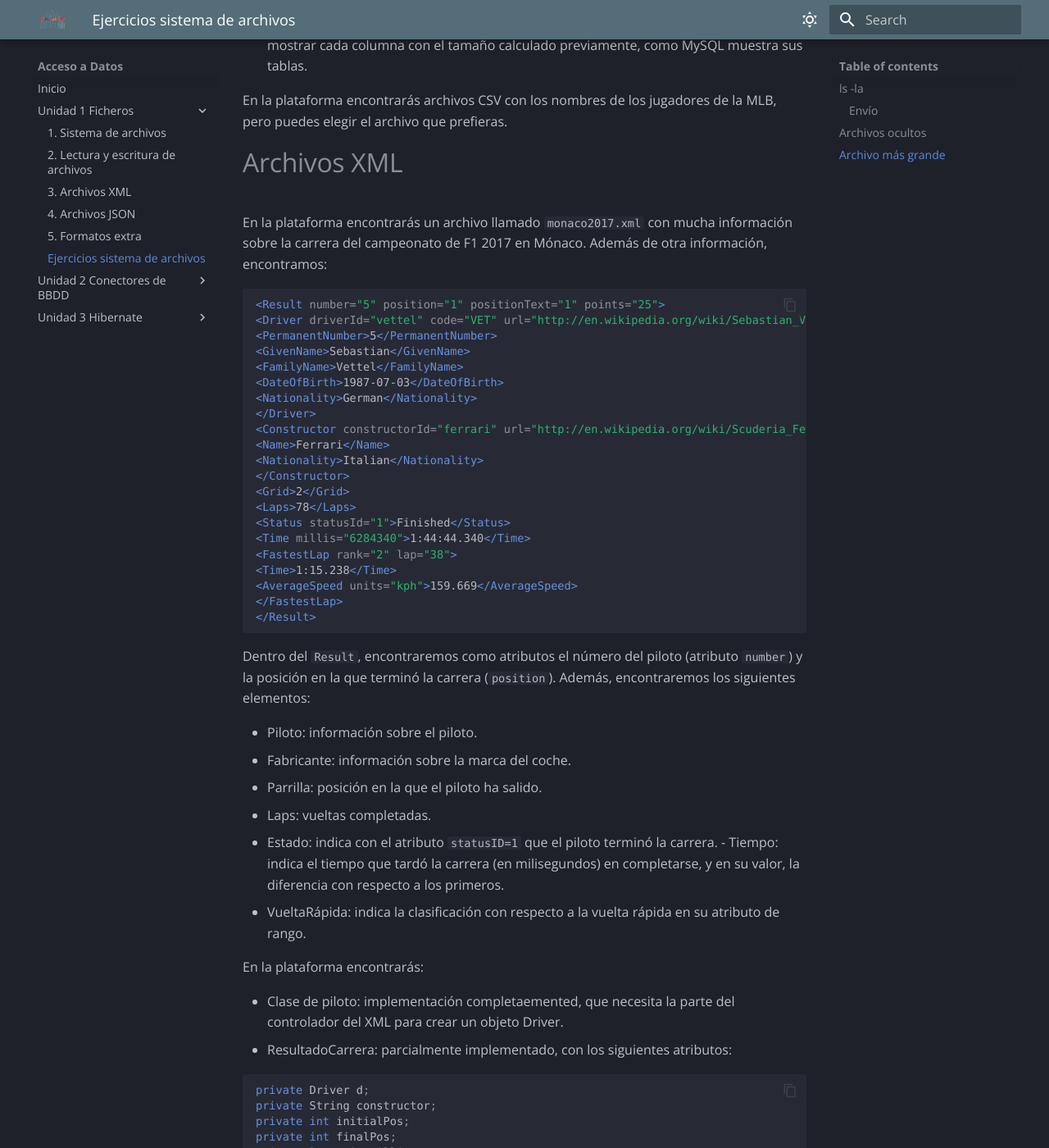
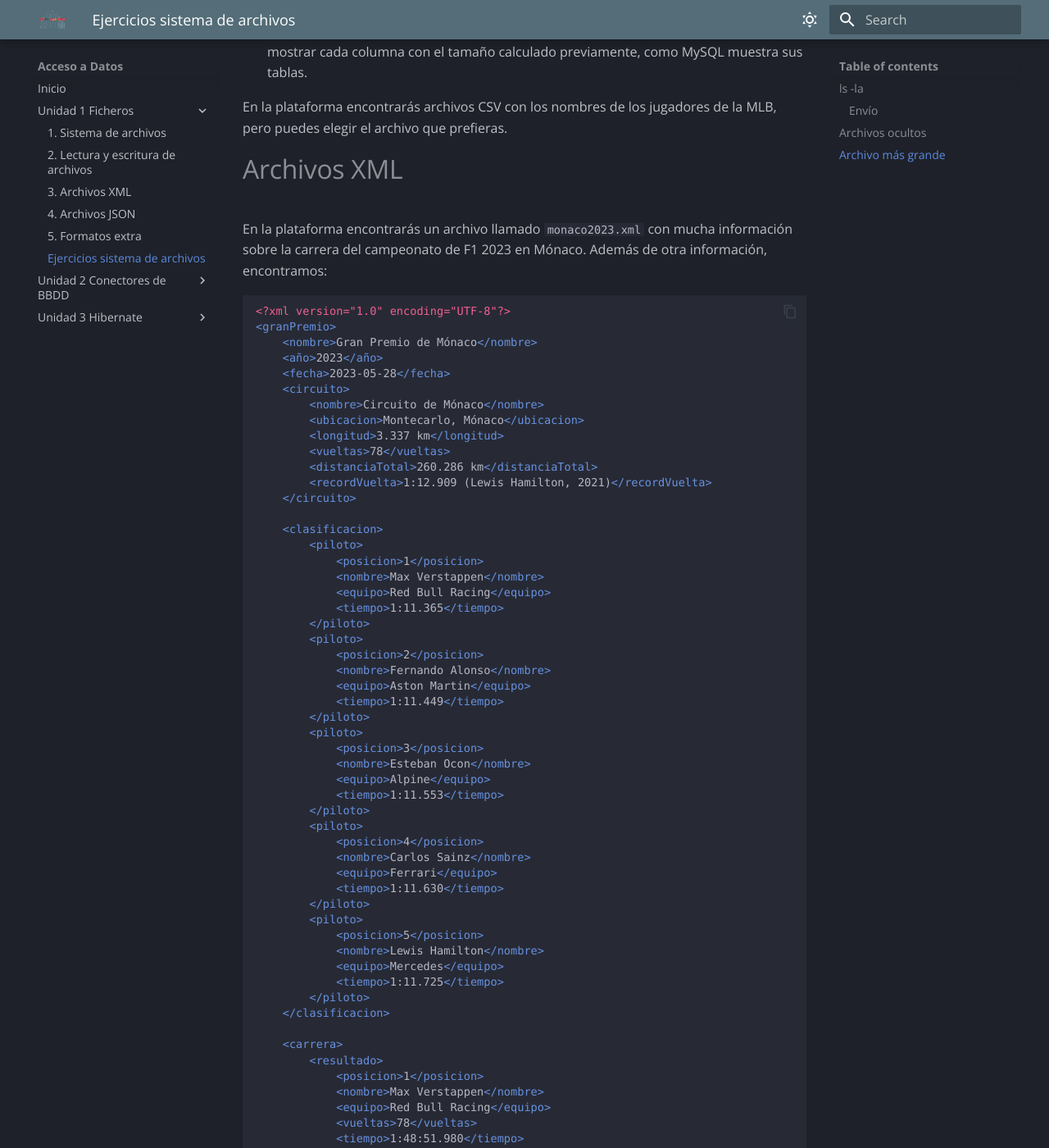
Before and after one commit to ManuEduGVA/ad, an MkDocs documentation site: the page built from docs/Unidad 1 Ficheros/6_Ejercicios.es.md, in a window 1280 px wide and 1400 px high, scrolled down 2372 px. Shown: the whole window at 82% size. Built offline with MkDocs 1.6.1 and Material for MkDocs 9.7.7, drawn with Linux system fonts in a browser that asks for light colours; some web fonts are replaced; some of the changed text lies outside the part shown.

Commit message:
Modificación ejercicios globales UD1. XML

````diff
--- a/docs/Unidad 1 Ficheros/6_Ejercicios.es.md
+++ b/docs/Unidad 1 Ficheros/6_Ejercicios.es.md
@@ -6,13 +6,14 @@ En este ejercicio, implementaremos una versión optimizada del programa [`ls`](h
 
 El modo de vista puede ser lista, columnas o tabla:
 
-- **Lista** $\rightarrow$ Los nombres de los archivos se muestran uno encima del otro. - **Columnas** $\rightarrow$ Igual que una lista, pero en varias columnas.
-- **Tabla** $\rightarrow$ Se mostrará la información del archivo, con este patrón: `DFRWH name size mod_data`:
-- `D` $\rightarrow$ es un directorio.
-- `F` $\rightarrow$ es un archivo.
-- `R` $\rightarrow$ podemos leer el archivo.
-- `W` $\rightarrow$ podemos escribir el archivo.
-- `H` $\rightarrow$ el archivo está oculto.
+- **Lista** &rarr; Los nombres de los archivos se muestran uno encima del otro.
+- **Columnas** &rarr; Igual que una lista, pero en varias columnas.
+- **Tabla** &rarr; Se mostrará la información del archivo, con este patrón: `DFRWH name size mod_data`:
+- `D` &rarr; es un directorio.
+- `F` &rarr; es un archivo.
+- `R` &rarr; podemos leer el archivo.
+- `W` &rarr; podemos escribir el archivo.
+- `H` &rarr; el archivo está oculto.
 
 #### Envío
 
@@ -82,62 +83,209 @@ En la plataforma encontrarás archivos CSV con los nombres de los jugadores de l
 
 # Archivos XML
 
-En la plataforma encontrarás un archivo llamado `monaco2017.xml` con mucha información sobre la carrera del campeonato de F1 2017 en Mónaco. Además de otra información, encontramos:
+En la plataforma encontrarás un archivo llamado `monaco2023.xml` con mucha información sobre la carrera del campeonato de F1 2023 en Mónaco. Además de otra información, encontramos:
 
 ```xml
-<Result number="5" position="1" positionText="1" points="25">
-<Driver driverId="vettel" code="VET" url="http://en.wikipedia.org/wiki/Sebastian_Vettel">
-<PermanentNumber>5</PermanentNumber>
-<GivenName>Sebastian</GivenName>
-<FamilyName>Vettel</FamilyName>
-<DateOfBirth>1987-07-03</DateOfBirth>
-<Nationality>German</Nationality>
-</Driver>
-<Constructor constructorId="ferrari" url="http://en.wikipedia.org/wiki/Scuderia_Ferrari">
-<Name>Ferrari</Name>
-<Nationality>Italian</Nationality>
-</Constructor>
-<Grid>2</Grid>
-<Laps>78</Laps>
-<Status statusId="1">Finished</Status>
-<Time millis="6284340">1:44:44.340</Time>
-<FastestLap rank="2" lap="38">
-<Time>1:15.238</Time>
-<AverageSpeed units="kph">159.669</AverageSpeed>
-</FastestLap>
-</Result>
+<?xml version="1.0" encoding="UTF-8"?>
+<granPremio>
+    <nombre>Gran Premio de Mónaco</nombre>
+    <año>2023</año>
+    <fecha>2023-05-28</fecha>
+    <circuito>
+        <nombre>Circuito de Mónaco</nombre>
+        <ubicacion>Montecarlo, Mónaco</ubicacion>
+        <longitud>3.337 km</longitud>
+        <vueltas>78</vueltas>
+        <distanciaTotal>260.286 km</distanciaTotal>
+        <recordVuelta>1:12.909 (Lewis Hamilton, 2021)</recordVuelta>
+    </circuito>
+
+    <clasificacion>
+        <piloto>
+            <posicion>1</posicion>
+            <nombre>Max Verstappen</nombre>
+            <equipo>Red Bull Racing</equipo>
+            <tiempo>1:11.365</tiempo>
+        </piloto>
+        <piloto>
+            <posicion>2</posicion>
+            <nombre>Fernando Alonso</nombre>
+            <equipo>Aston Martin</equipo>
+            <tiempo>1:11.449</tiempo>
+        </piloto>
+        <piloto>
+            <posicion>3</posicion>
+            <nombre>Esteban Ocon</nombre>
+            <equipo>Alpine</equipo>
+            <tiempo>1:11.553</tiempo>
+        </piloto>
+        <piloto>
+            <posicion>4</posicion>
+            <nombre>Carlos Sainz</nombre>
+            <equipo>Ferrari</equipo>
+            <tiempo>1:11.630</tiempo>
+        </piloto>
+        <piloto>
+            <posicion>5</posicion>
+            <nombre>Lewis Hamilton</nombre>
+            <equipo>Mercedes</equipo>
+            <tiempo>1:11.725</tiempo>
+        </piloto>
+    </clasificacion>
+
+    <carrera>
+        <resultado>
+            <posicion>1</posicion>
+            <nombre>Max Verstappen</nombre>
+            <equipo>Red Bull Racing</equipo>
+            <vueltas>78</vueltas>
+            <tiempo>1:48:51.980</tiempo>
+            <puntos>25</puntos>
+        </resultado>
+        <resultado>
+            <posicion>2</posicion>
+            <nombre>Fernando Alonso</nombre>
+            <equipo>Aston Martin</equipo>
+            <vueltas>78</vueltas>
+            <tiempo>+27.921</tiempo>
+            <puntos>18</puntos>
+        </resultado>
+        <resultado>
+            <posicion>3</posicion>
+            <nombre>Esteban Ocon</nombre>
+            <equipo>Alpine</equipo>
+            <vueltas>78</vueltas>
+            <tiempo>+36.990</tiempo>
+            <puntos>15</puntos>
+        </resultado>
+        <resultado>
+            <posicion>4</posicion>
+            <nombre>Lewis Hamilton</nombre>
+            <equipo>Mercedes</equipo>
+            <vueltas>78</vueltas>
+            <tiempo>+39.062</tiempo>
+            <puntos>12</puntos>
+        </resultado>
+        <resultado>
+            <posicion>5</posicion>
+            <nombre>George Russell</nombre>
+            <equipo>Mercedes</equipo>
+            <vueltas>78</vueltas>
+            <tiempo>+56.284</tiempo>
+            <puntos>10</puntos>
+        </resultado>
+    </carrera>
+
+    <vueltaRapida>
+        <piloto>Lewis Hamilton</piloto>
+        <equipo>Mercedes</equipo>
+        <tiempo>1:15.650</tiempo>
+        <vuelta>33</vuelta>
+    </vueltaRapida>
+
+    <abandonos>
+        <abandono>
+            <piloto>Charles Leclerc</piloto>
+            <equipo>Ferrari</equipo>
+            <vuelta>53</vuelta>
+            <causa>Daños por colisión</causa>
+        </abandono>
+        <abandono>
+            <piloto>Nyck de Vries</piloto>
+            <equipo>AlphaTauri</equipo>
+            <vuelta>41</vuelta>
+            <causa>Problemas mecánicos</causa>
+        </abandono>
+    </abandonos>
+
+    <clasificacionMundialPilotos>
+        <piloto>
+            <posicion>1</posicion>
+            <nombre>Max Verstappen</nombre>
+            <puntos>144</puntos>
+            <equipo>Red Bull Racing</equipo>
+        </piloto>
+        <piloto>
+            <posicion>2</posicion>
+            <nombre>Sergio Pérez</nombre>
+            <puntos>105</puntos>
+            <equipo>Red Bull Racing</equipo>
+        </piloto>
+        <piloto>
+            <posicion>3</posicion>
+            <nombre>Fernando Alonso</nombre>
+            <puntos>93</puntos>
+            <equipo>Aston Martin</equipo>
+        </piloto>
+    </clasificacionMundialPilotos>
+
+    <clasificacionMundialConstructores>
+        <equipo>
+            <posicion>1</posicion>
+            <nombre>Red Bull Racing</nombre>
+            <puntos>249</puntos>
+        </equipo>
+        <equipo>
+            <posicion>2</posicion>
+            <nombre>Aston Martin</nombre>
+            <puntos>120</puntos>
+        </equipo>
+        <equipo>
+            <posicion>3</posicion>
+            <nombre>Mercedes</nombre>
+            <puntos>119</puntos>
+        </equipo>
+    </clasificacionMundialConstructores>
+
+    <clima>
+        <temperaturaAmbiente>24°C</temperaturaAmbiente>
+        <temperaturaPista>42°C</temperaturaPista>
+        <humedad>65%</humedad>
+        <condiciones>Soleado</condiciones>
+    </clima>
+
+    <curiosidades>
+        <curiosidad>Fernando Alonso consiguió su primer podio en Mónaco desde 2010</curiosidad>
+        <curiosidad>Esteban Ocon logró su segundo podio en la Fórmula 1</curiosidad>
+        <curiosidad>Red Bull Racing extendió su racha de victorias a 6 carreras</curiosidad>
+        <curiosidad>Primera vez que Alpine y Aston Martin comparten podio</curiosidad>
+    </curiosidades>
+</granPremio>
 ```
 
-Dentro del `Result`, encontraremos como atributos el número del piloto (atributo `number`) y la posición en la que terminó la carrera (`position`). Además, encontraremos los siguientes elementos:
+Dentro de `resultado`, en `carrera` encontraremos como posicion (atributo `posicion`) que determinará la posición en la que acabó en la carrera. Además, encontraremos los siguientes elementos:
 
-- Piloto: información sobre el piloto.
-- Fabricante: información sobre la marca del coche.
-- Parrilla: posición en la que el piloto ha salido.
-- Laps: vueltas completadas.
-- Estado: indica con el atributo `statusID=1` que el piloto terminó la carrera. - Tiempo: indica el tiempo que tardó la carrera (en milisegundos) en completarse, y en su valor, la diferencia con respecto a los primeros.
-- VueltaRápida: indica la clasificación con respecto a la vuelta rápida en su atributo de rango.
+- nombre: nombre del piloto.
+- equipo: información sobre la marca del coche.
+- vueltas: vueltas completadas.
+- tiempo: tiempo en completar la carrera.
+- puntos: puntos obtenidos por el piloto.
 
 En la plataforma encontrarás:
 
-- Clase de piloto: implementación completaemented, que necesita la parte del controlador del XML para crear un objeto Driver.
-- ResultadoCarrera: parcialmente implementado, con los siguientes atributos:
+- Clase Carrera: Implementación completa, que necesita la parte del controlador del XML para crear un objeto Carrera.
+
 
 ```java
-private Driver d;
-private String constructor;
-private int initialPos;
-private int finalPos;
-private long timeMillis;
-private int completedLaps;
-private int rankFastesLap;
-private boolean finisher;
+
+    private int posicion;
+    private String nombre;
+    private String equipo;
+    private int vueltas;
+    private String tiempo;
+    private int puntos;
+
 ```
 
-Complete el programa añadiendo:
+- Clase Competicion: Esta no tendrá constructor, constructor por defecto. Para esta se deberá implementar lo siguiente:
 
-- `Constructor(Element result)`, que recibe un elemento XML.
-- `public String toCSV()`, que devuelve todos los campos separados por `;`.
-- `public ArrayList<ResultadoCarrera> carregaResultadosXML(String nomXML)`, que recibe el nombre del archivo XML y carga todos los resultados. - `public void saveAsCSV(String nomFitxer, ArrayList<ResultadoCarrera> elsResultats)`, que guardará en un archivo de texto csv los resultados cargados previamente.
+
+    - `Constructor(Element result)`, que recibe un elemento XML.
+    - `public String toCSV()`, que devuelve todos los campos separados por `;`.
+    - `public ArrayList<ResultadoCarrera> carregaResultadosXML(String nomXML)`, que recibe el nombre del archivo XML y carga todos los resultados.
+    - `public void saveAsCSV(String nomFitxer, ArrayList<ResultadoCarrera> elsResultats)`, que guardará en un archivo de texto csv los resultados cargados previamente.
+
+- La clase del programa principal ya se proporciona implementada.
 
 # Archivos JSON
 
````
